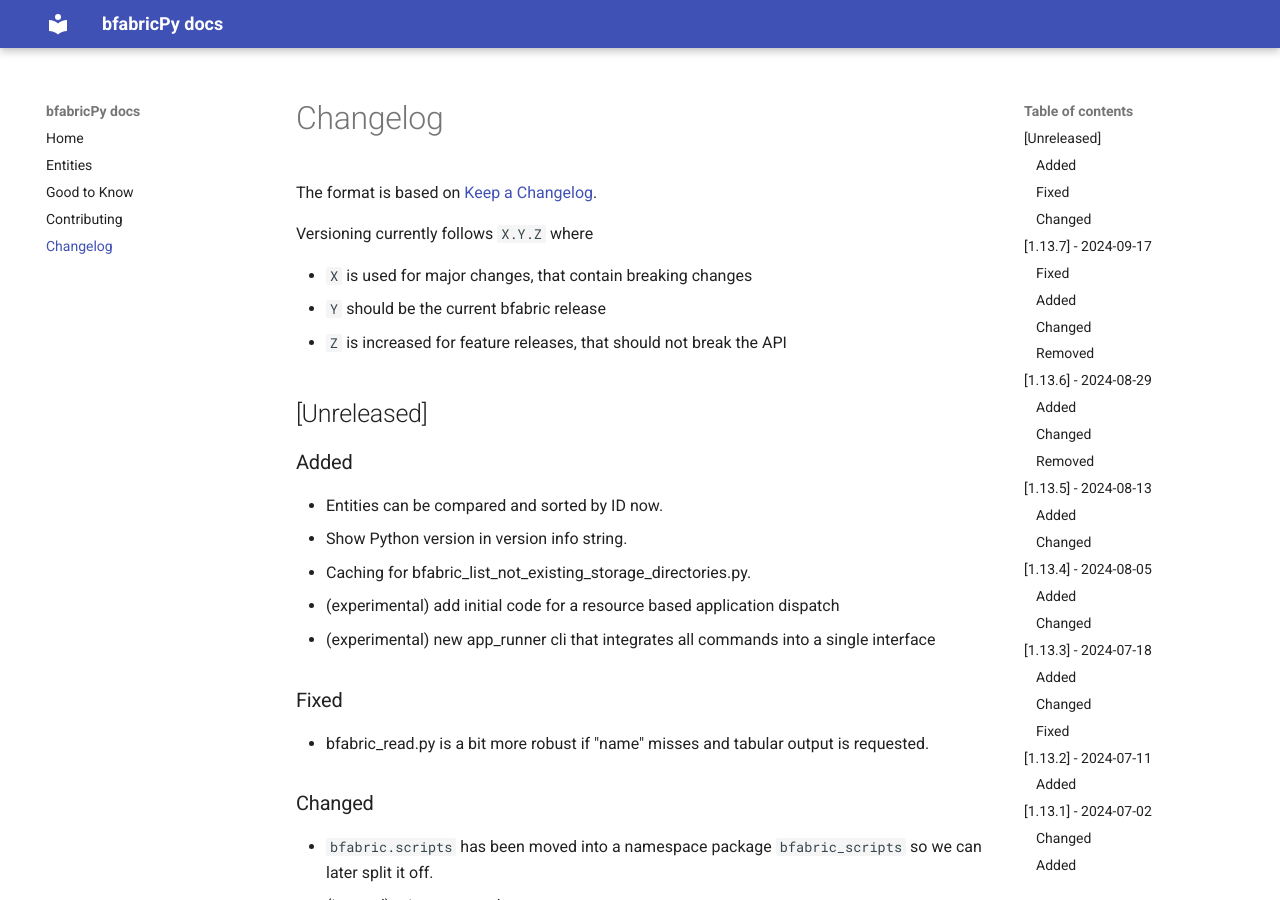
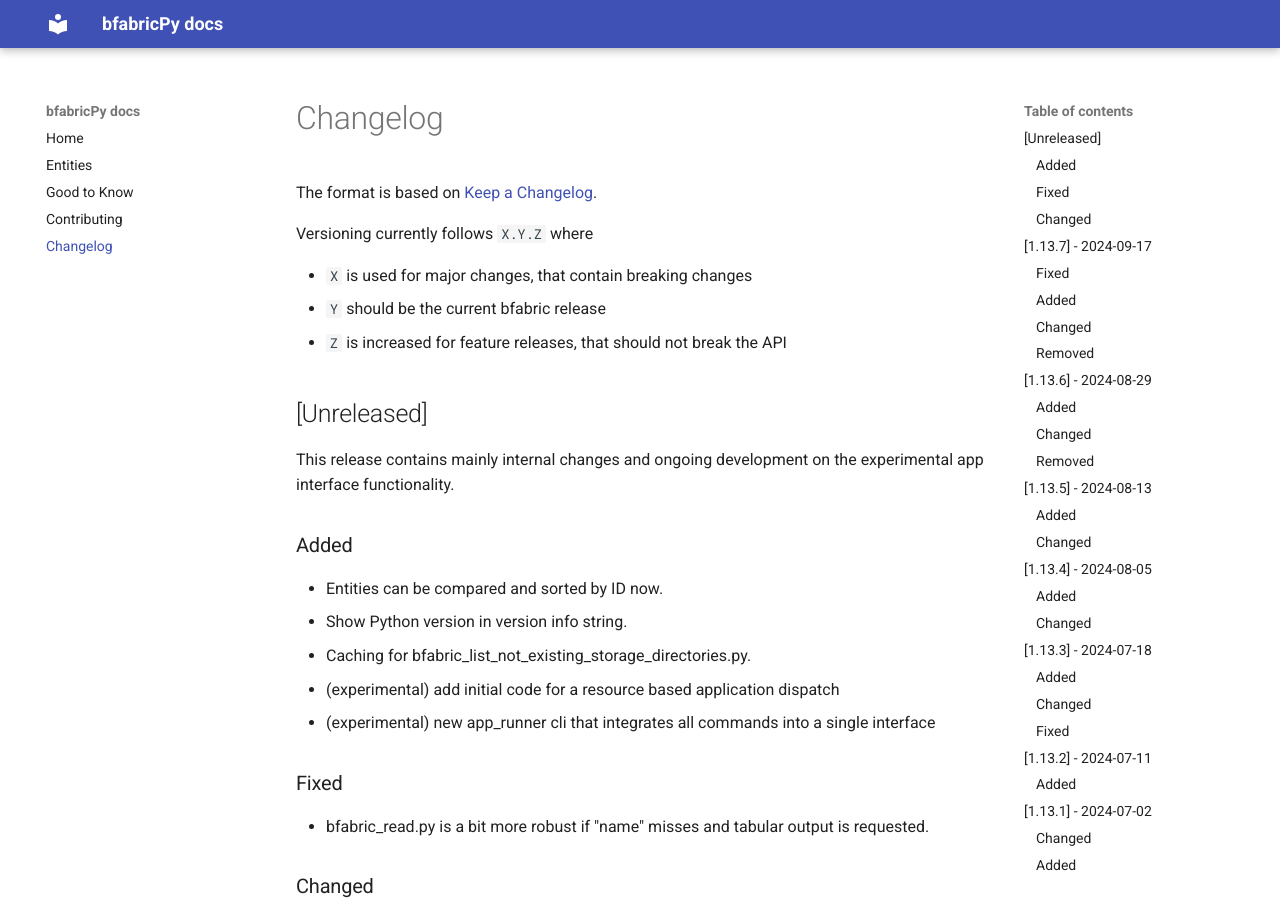
Before and after one commit to fgcz/bfabricPy, an MkDocs documentation site: the page built from docs/changelog.md, in a window 1280 px wide and 900 px high. Built offline with MkDocs 1.6.1 and Material for MkDocs 9.7.7, drawn with Linux system fonts in a browser that asks for light colours.

Commit message:
changelog

```diff
--- a/docs/changelog.md
+++ b/docs/changelog.md
@@ -9,6 +9,8 @@ Versioning currently follows `X.Y.Z` where
 - `Z` is increased for feature releases, that should not break the API
 
 ## \[Unreleased\]
+
+This release contains mainly internal changes and ongoing development on the experimental app interface functionality.
 
 ### Added
 
```
